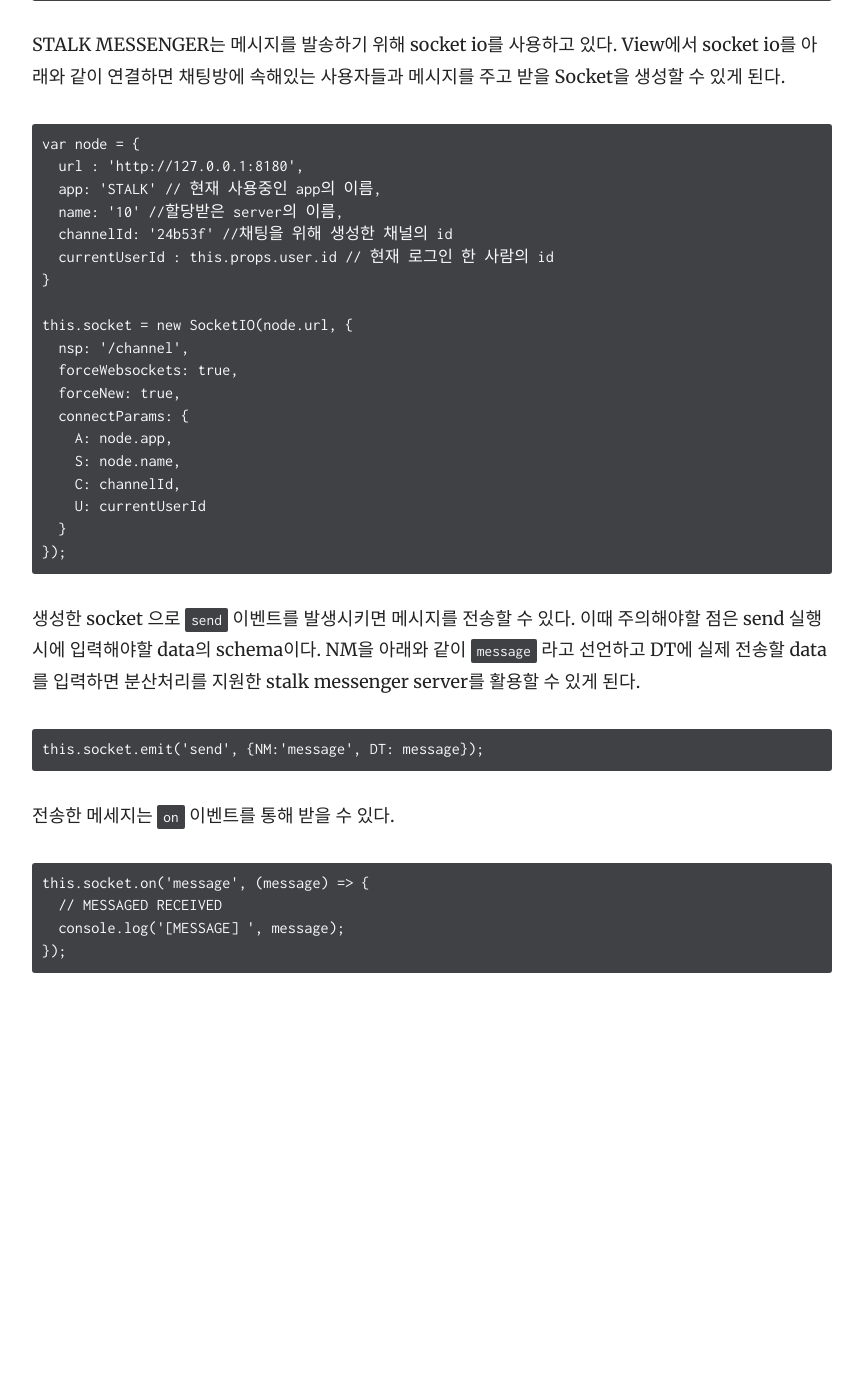
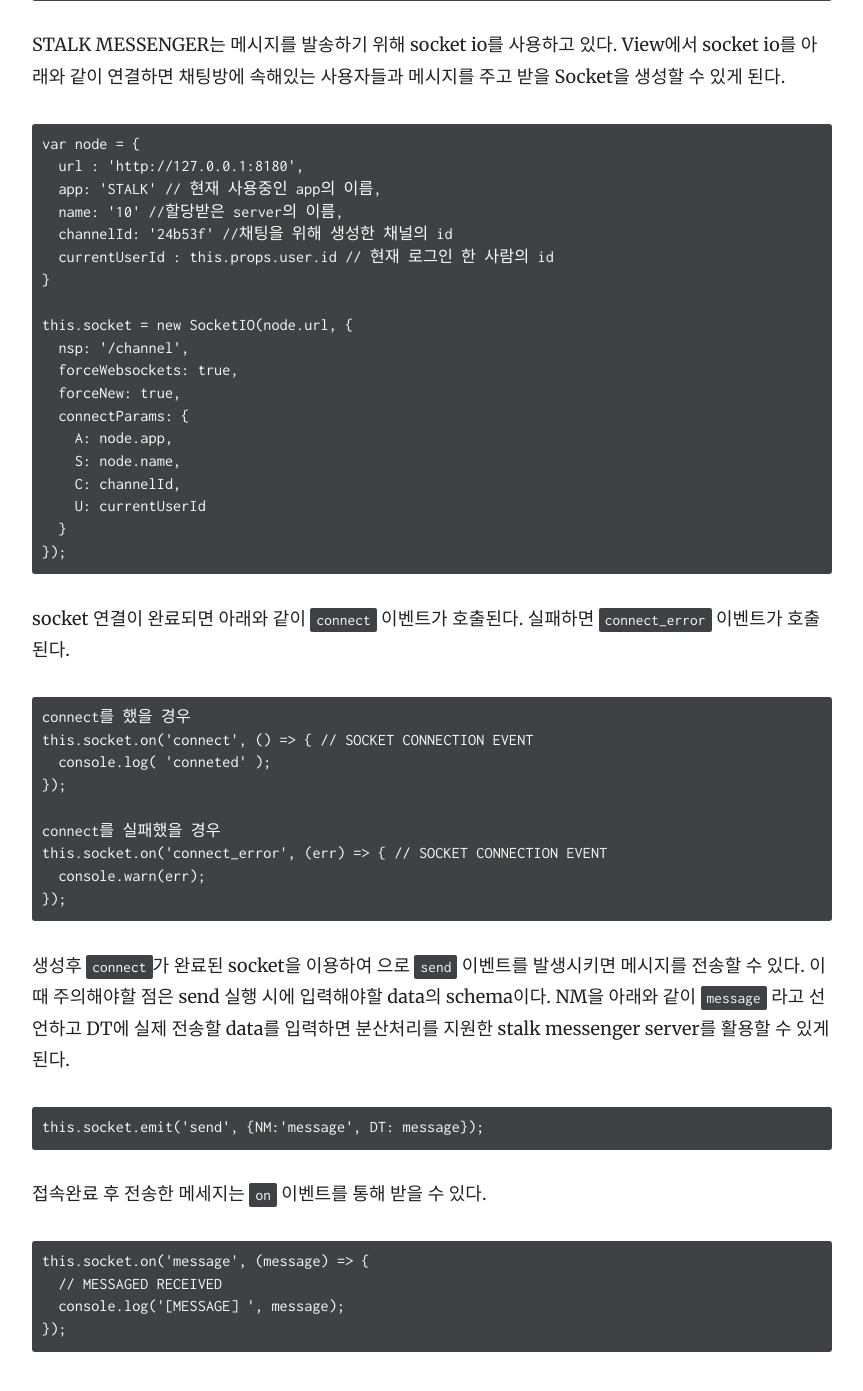
Before and after one commit to S5Platform/s5Platform.github.io, a Jekyll site: the page built from _docs/1.stalk/stalk_messenger.md, in a window 1280 px wide and 1400 px high, scrolled down 2076 px. Shown: the top 1391 px of the window, without its empty margins (358-1221 px from the left). Built offline with Jekyll 4.4.1, drawn with Linux system fonts in a browser that asks for light colours; before the commit the page ends 3098 px from its top, so only the background shows below that.

Commit message:
Update doc for socket

````diff
--- a/_docs/1.stalk/stalk_messenger.md
+++ b/_docs/1.stalk/stalk_messenger.md
@@ -80,7 +80,22 @@
 });
 ```
 
-생성한 socket 으로 `send` 이벤트를 발생시키면 메시지를 전송할 수 있다.
+socket 연결이 완료되면 아래와 같이 `connect` 이벤트가 호출된다.
+실패하면 `connect_error` 이벤트가 호출된다.
+
+```
+connect를 했을 경우
+this.socket.on('connect', () => { // SOCKET CONNECTION EVENT
+  console.log( 'conneted' );
+});
+
+connect를 실패했을 경우
+this.socket.on('connect_error', (err) => { // SOCKET CONNECTION EVENT
+  console.warn(err);
+});
+```
+
+생성후 `connect`가 완료된 socket을 이용하여 으로 `send` 이벤트를 발생시키면 메시지를 전송할 수 있다.
 이때 주의해야할 점은 send 실행 시에 입력해야할 data의 schema이다.
 NM을 아래와 같이 `message` 라고 선언하고 DT에 실제 전송할 data를 입력하면 분산처리를 지원한 stalk messenger server를 활용할 수 있게 된다.
 
@@ -88,7 +103,7 @@
 this.socket.emit('send', {NM:'message', DT: message});
 ```
 
-전송한 메세지는 `on` 이벤트를 통해 받을 수 있다.
+접속완료 후 전송한 메세지는 `on` 이벤트를 통해 받을 수 있다.
 
 ```
 this.socket.on('message', (message) => {
````
